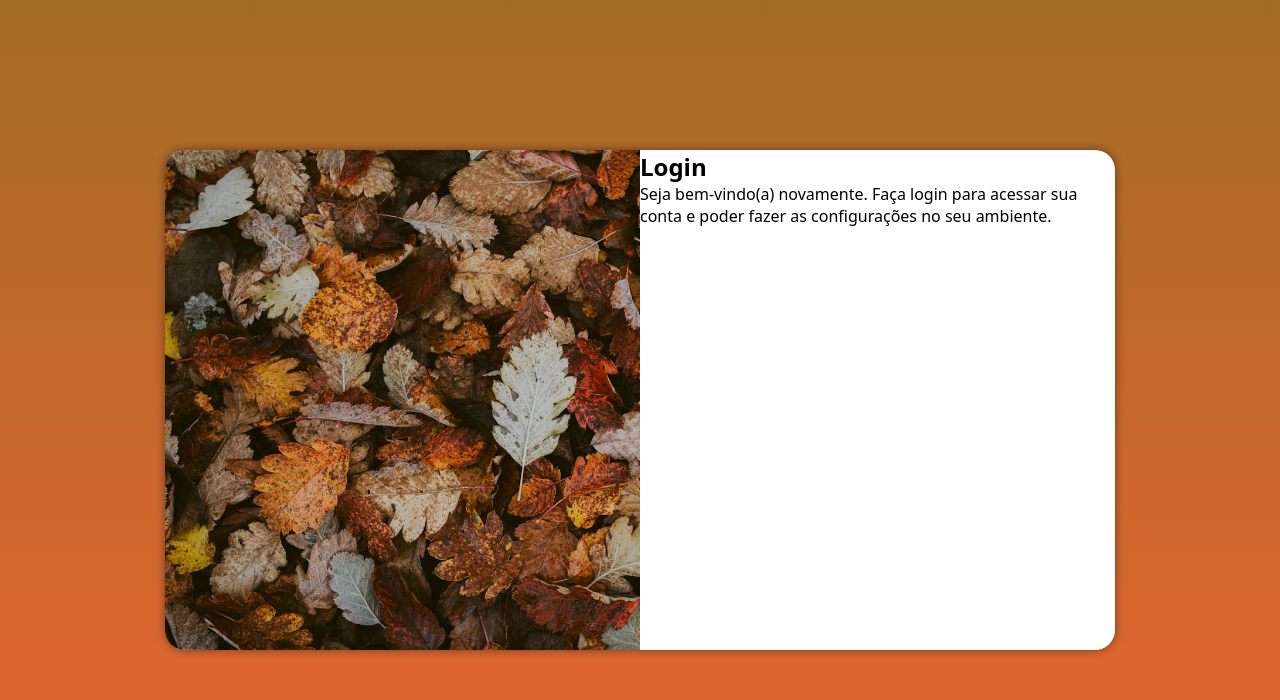
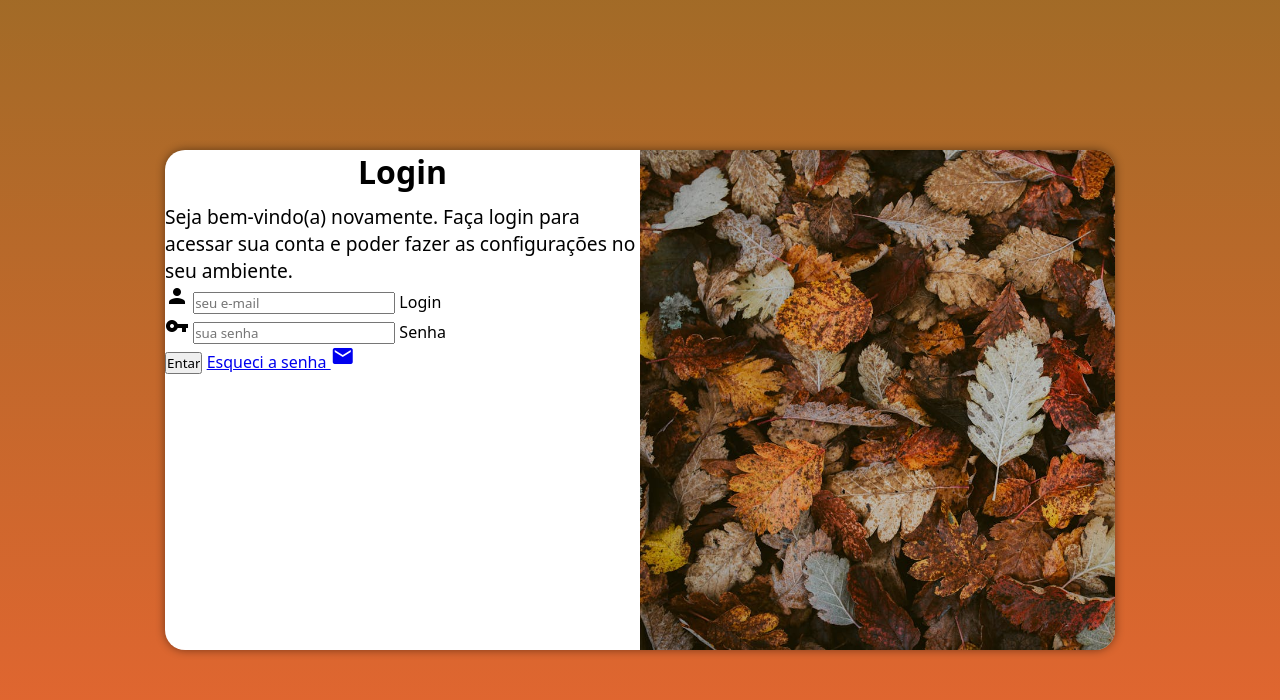
Before and after one commit to BrendaScarlette/projeto-login, a plain HTML site: page index.html in a window 1280 px wide. Drawn offline with Linux system fonts and the light colour scheme.

Commit message:
Atualizado

```diff
--- a/estilos/midia-query.css
+++ b/estilos/midia-query.css
@@ -34,13 +34,21 @@
     }
 
     section#login > div#imagem {
-        float: left;
+        float: right;
         width: 50%;
         height: 100%;
     }
     section#login > div#formulario {
-        float: right;
+        float: left;
         width: 50%;
+    }
+
+    div#formulario > h1 {
+        font-size: 2em;
+    }
+
+    div#formulario > p {
+        font-size: 1.2em;
     }
 
 
--- a/estilos/style.css
+++ b/estilos/style.css
@@ -58,3 +58,12 @@ select#login > div#formulario {
     padding: 10px;
 
 }
+
+div#formulario > h1 {
+    text-align: center;
+    margin-bottom: 10px;
+}
+
+div#formulario > p {
+    font-size: 0.8em;
+}
--- a/index.html
+++ b/index.html
@@ -4,6 +4,7 @@
     <meta charset="UTF-8">
     <meta name="viewport" content="width=device-width, initial-scale=1.0">
     <title>Login</title>
+    <link  href="https://fonts.googleapis.com/icon?family=Material+Icons" rel="stylesheet">
     <link rel="stylesheet" href="estilos/style.css">
     <link rel="stylesheet" href="estilos/midia-query.css">
 </head>
@@ -12,11 +13,39 @@
         <section id="login">
             <div id="imagem">
                 <!-- Aqui vai a imagem nas CSS-->
-                </div>
+            </div>
+
             <div id="formulario">
+
                 <h1>Login</h1>
+
                 <p>Seja bem-vindo(a) novamente. Faça login para acessar sua conta e poder fazer as configurações no seu ambiente.</p>
-                <form action="login.php" method="post">
+
+                <form action="login.php" method="post" autocomplete="on">
+
+                    <div class="campo">
+
+                        <i class="material-icons">person</i>
+
+                        <input type="email" name="login" id="ilogin" placeholder="seu e-mail" autocomplete="email" required maxlength="30">
+
+                        <label for="ilogin">Login</label>
+                    </div>
+
+                    <div class="Campo">
+
+                        <i class="material-icons">vpn_key</i>
+
+                        <input type="password" name="senha" id="isenha" placeholder="sua senha" autocomplete="current-password"required minlength="8" maxlength="20">
+
+                        <label for="isenha">Senha</label>
+                    </div>
+
+                    <input type="submit" value="Entar">
+
+                    <a href="esquesi.html">
+                        Esqueci a senha <i class="material-icons">mail</i>
+                    </a>
 
                 </form>
             </div>
```
